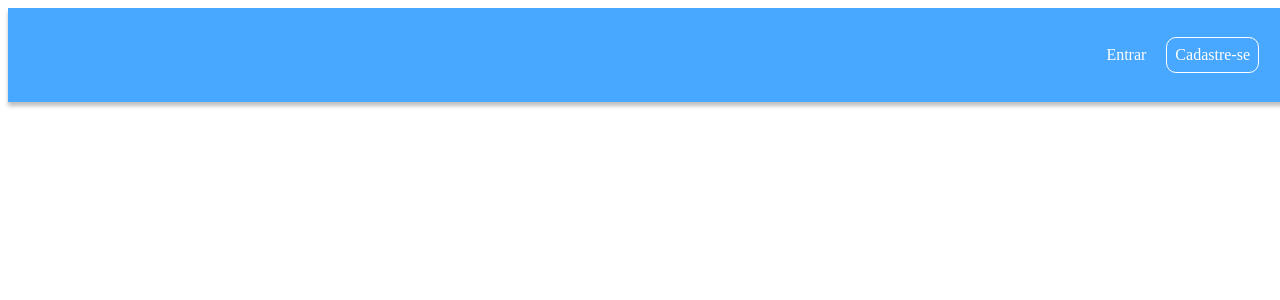
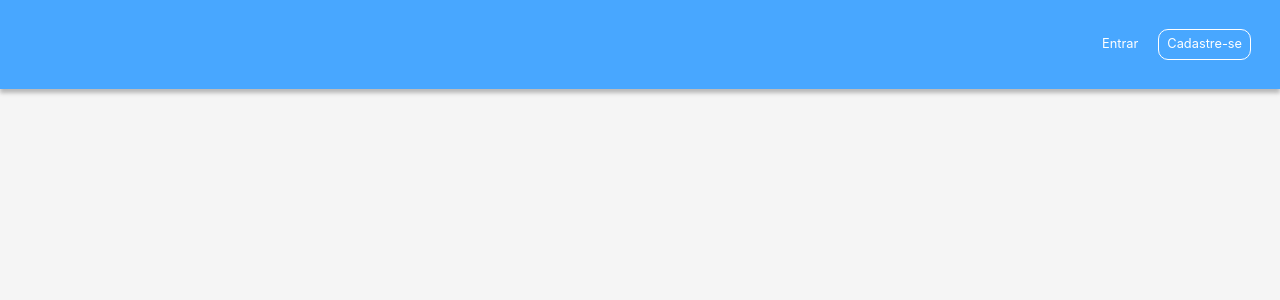
Before and after one commit to gu5tvo/arcoItz, a React (Vite) app in the folder frontend/: page / in a window 1280 px wide. Shown: the top 300 px of the page. Built offline with nearby package versions, Linux system fonts and the light colour scheme.

Commit message:
fix: style not applying

```diff
--- a/frontend/src/App.tsx
+++ b/frontend/src/App.tsx
@@ -1,10 +1,10 @@
-import React from 'react';
 import MakeRoutes from './routes';
-
+import { GlobalStyle } from './styles/globalStyle';
 export default function App() {
   return (
     <>
       <MakeRoutes />
+      <GlobalStyle/>
     </>
   )
 }
--- a/frontend/src/styles/global.ts
+++ /dev/null
@@ -1,35 +0,0 @@
-import { createGlobalStyle } from "styled-components";
-
-export const GlobalStyle = createGlobalStyle`
-
-  :root {
-    //pink
-
-    --PINK: #FFCCE4;
-    --RED: #B70000;
-
-    --GRAY: #F2F2F2;
-    --GRAY-DARK: #C6C6C6;
-
-    --BLUE: #48A7FF;
-    --BLUE-DARK: #0A2A5E;
-
-    --GRADIENTE :linear-gradient(180deg, #0077B6 0%, rgba(0, 119, 182, 0) 100%);
-  }
-
-  * {
-    margin: 0;
-    padding:0;
-    box-sizing: border-box;
-  }
-
-  body {
-    background-color: #F5F5F5;
-    font-family: 'Inter', sans-serif;
-    font-size: clamp(0.8rem, 1vw, 2rem)
-  }
-
-  button{
-    cursor: pointer;
-  }
-`
--- a/frontend/src/styles/globalStyle.ts
+++ b/frontend/src/styles/globalStyle.ts
@@ -2,6 +2,21 @@
 
 //Reset CSS:
 export const GlobalStyle = createGlobalStyle`
+:root {
+    //pink
+
+    --PINK: #FFCCE4;
+    --RED: #B70000;
+
+    --GRAY: #F2F2F2;
+    --GRAY-DARK: #C6C6C6;
+
+    --BLUE: #48A7FF;
+    --BLUE-DARK: #0A2A5E;
+
+    --GRADIENTE :linear-gradient(180deg, #0077B6 0%, rgba(0, 119, 182, 0) 100%);
+}
+
     html, body, div, span, applet, object, iframe,
 h1, h2, h3, h4, h5, h6, p, blockquote, pre,
 a, abbr, acronym, address, big, cite, code,
@@ -21,6 +36,7 @@
 	font-size: 100%;
 	font: inherit;
 	vertical-align: baseline;
+	box-sizing: border-box;
 }
 article, aside, details, figcaption, figure,
 footer, header, hgroup, menu, nav, section {
@@ -28,6 +44,9 @@
 }
 body {
 	line-height: 1;
+	background-color: #F5F5F5;
+    font-family: 'Inter', sans-serif;
+    font-size: clamp(0.8rem, 1vw, 2rem)
 }
 ol, ul {
 	list-style: none;
@@ -45,4 +64,8 @@
 	border-spacing: 0;
 }
 
+button {
+    cursor: pointer;
+}
+
 `
```
Also changed, not shown: frontend/src/Router.tsx (added, +15 -0 lines).
